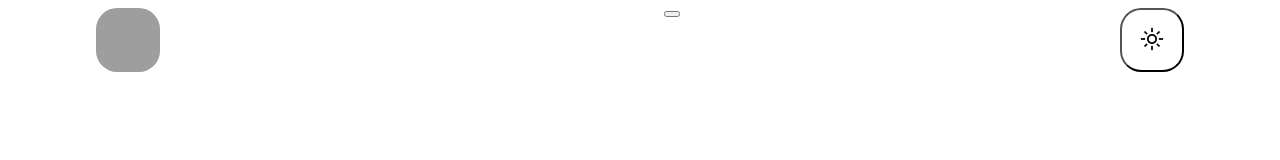
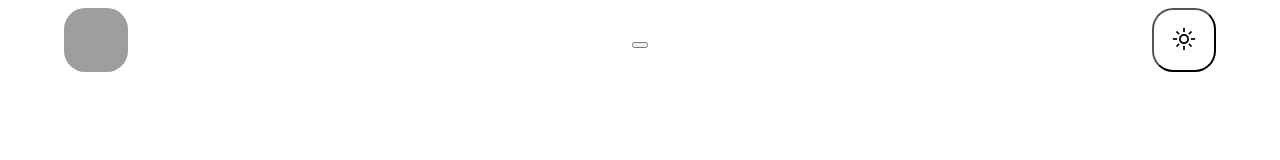
Before and after one commit to egorbriliov/egorbriliov.github.io, a plain HTML site: page index.html in a window 1280 px wide. Drawn offline with nearby package versions, Linux system fonts and the light colour scheme; grey boxes are pictures that could not be loaded.

Commit message:
New changes

```diff
--- a/index.html
+++ b/index.html
@@ -10,7 +10,6 @@
 
     <!-- Отвечает за шторку -->
     <div class="curtain" id="curtain_id">
-        <div class="curtainButtonBox">
         <!-- Отвечает за кнопку возврата в шторке -->
         <button class="main-button" id="main"></button>
         <!-- Отвечает за навигацию по странице -->
@@ -24,6 +23,5 @@
             </span>
         </button>
     </div>
-    </div>
 </body>
 </html>
--- a/styles/curtain.css
+++ b/styles/curtain.css
@@ -26,19 +26,7 @@
     display: flex;
     flex-direction: row;
     align-items: center;
-    justify-content: center;
-}
-
-
-.curtainButtonBox {
-    display: flex;
-    flex-direction: row;
-    top: 5vh;
-    /* Adaptable size */
-    width: 90%;
-    height: 100%;
     justify-content: space-between;
-
 }
 
 /* The button that was used to return the site to the beginning */
@@ -46,10 +34,8 @@
     margin-left: 8vh;
     /* Установка положения относительно родительского */
     position: relative;
-    top: 50%; /*По середине*/
     width: 8vh;
-    height: 8vh;
-    transform: translate(-50%, -50%); /* Смещаем дочерний элемент на -50% от его собственных размеров */
+    height: 8vh; /* Смещаем дочерний элемент на -50% от его собственных размеров */
     /* Округление кнопки */
     border-radius: 33%;
     /* Устновка картинки для кнопки */
@@ -59,7 +45,6 @@
 
 }
 .curtain-navagation {
-    margin-right: 8vh;
     /* Контейнер для кнопок по середине*/
     /* Выравнивание по середине в родительском контейнере в середине */
     left: 50%;
@@ -67,13 +52,12 @@
 }
 
 .buttonTheme {
+    margin-right: 8vh;
     position: relative;
-    top: 50%; /*По середине*/
-
-    /*С начала всей старницы*/
     width: 8vh;
     height: 8vh;
-    transform: translate(-50%, -50%); /* Смещаем дочерний элемент на -50% от его собственных размеров */
+
+
     /* Округление кнопки */
     border-radius: 33%;
     /* Устновка картинки для кнопки */
```
Lines whose indentation alone changed are shown as unchanged.
